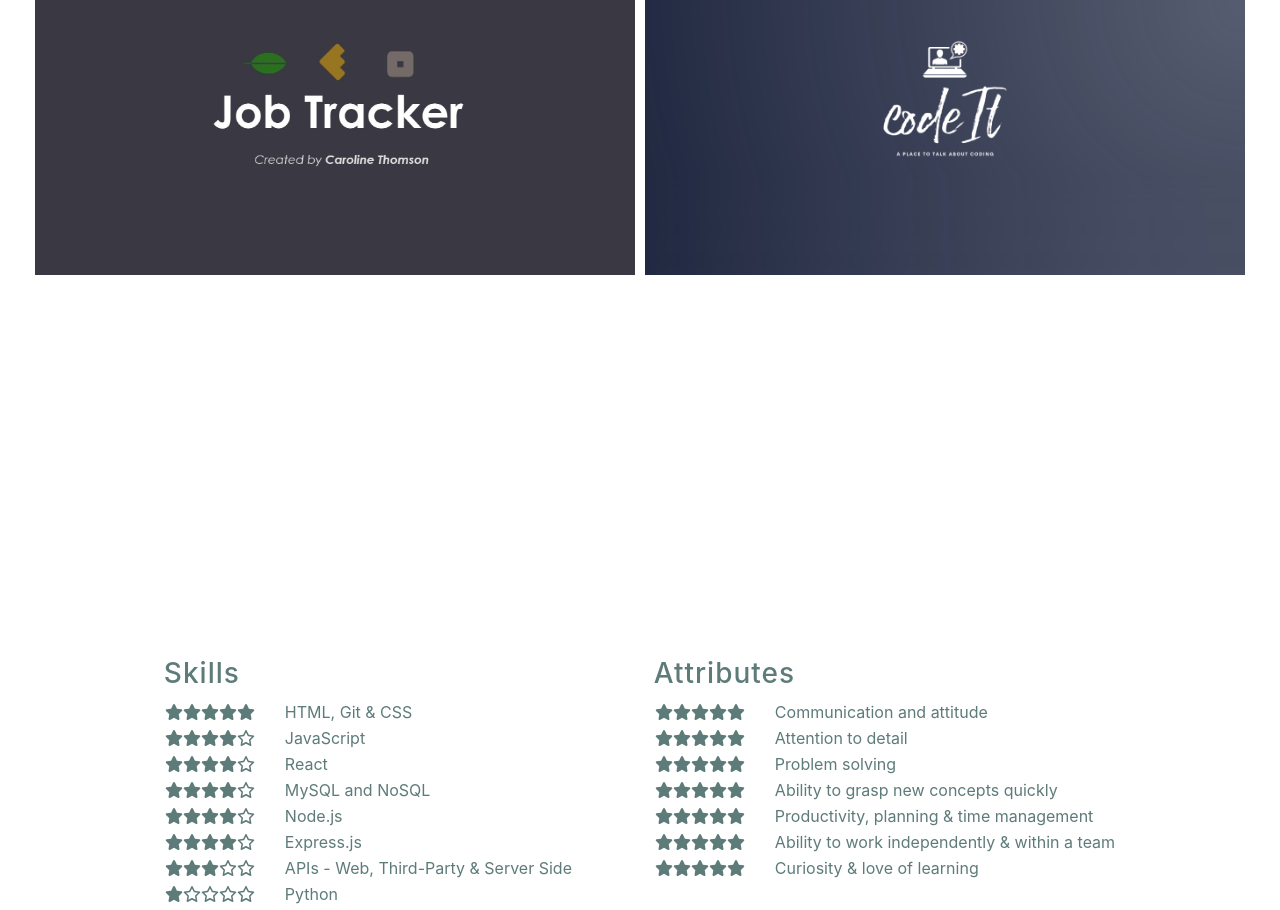
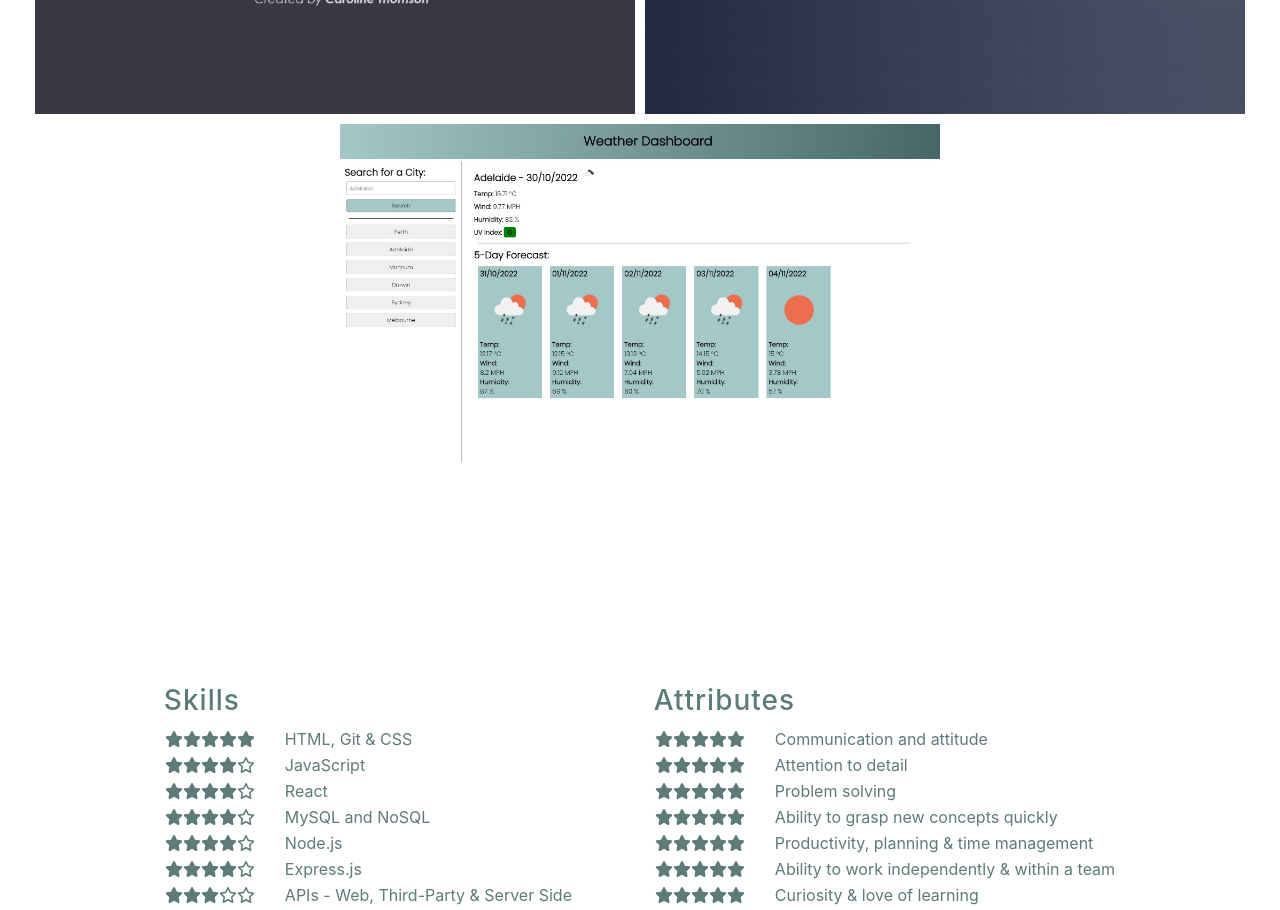
Before and after one commit to carolinemae/Caroline-Portfolio, a React (Create React App) app: page / in a window 1280 px wide. Shown: the part 1960-2870 px from the top of the page. Built offline with nearby package versions, Linux system fonts and the light colour scheme; a web font is replaced by a local one.

Commit message:
unused components removed

```diff
--- a/src/pages/Portfolio.js
+++ b/src/pages/Portfolio.js
@@ -1,8 +1,4 @@
 import React from 'react';
-import Carousel from 'react-bootstrap/Carousel';
-import { FontAwesomeIcon } from '@fortawesome/react-fontawesome';
-import { faArrowRight } from '@fortawesome/free-solid-svg-icons';
-import { faArrowLeft } from '@fortawesome/free-solid-svg-icons';
 
 export default function Portfolio() {
   const projects = [
@@ -45,12 +41,13 @@ export default function Portfolio() {
     //   url: 'https://fast-gorge-03219.herokuapp.com',
     //   github: 'https://github.com/carolinemae/note-taker'
     // },
-    // {
-    //   name: 'Weather Dashboard',
-    //   image: require('../images/WeatherDashboard.jpg'),
-    //   url: 'https://carolinemae.github.io/Weather-Dashboard/',
-    //   github: 'https://github.com/carolinemae/Weather-Dashboard'
-    // },
+    {
+      name: 'Weather Dashboard',
+      image: require('../images/WeatherDashboard.jpg'),
+      url: 'https://carolinemae.github.io/Weather-Dashboard/',
+      github: 'https://github.com/carolinemae/Weather-Dashboard',
+      desc: 'Simple application to retrieve weather data using the Open Weather Map API\nOne of my earlier projects'
+    },
   ];
 
   return (
```
